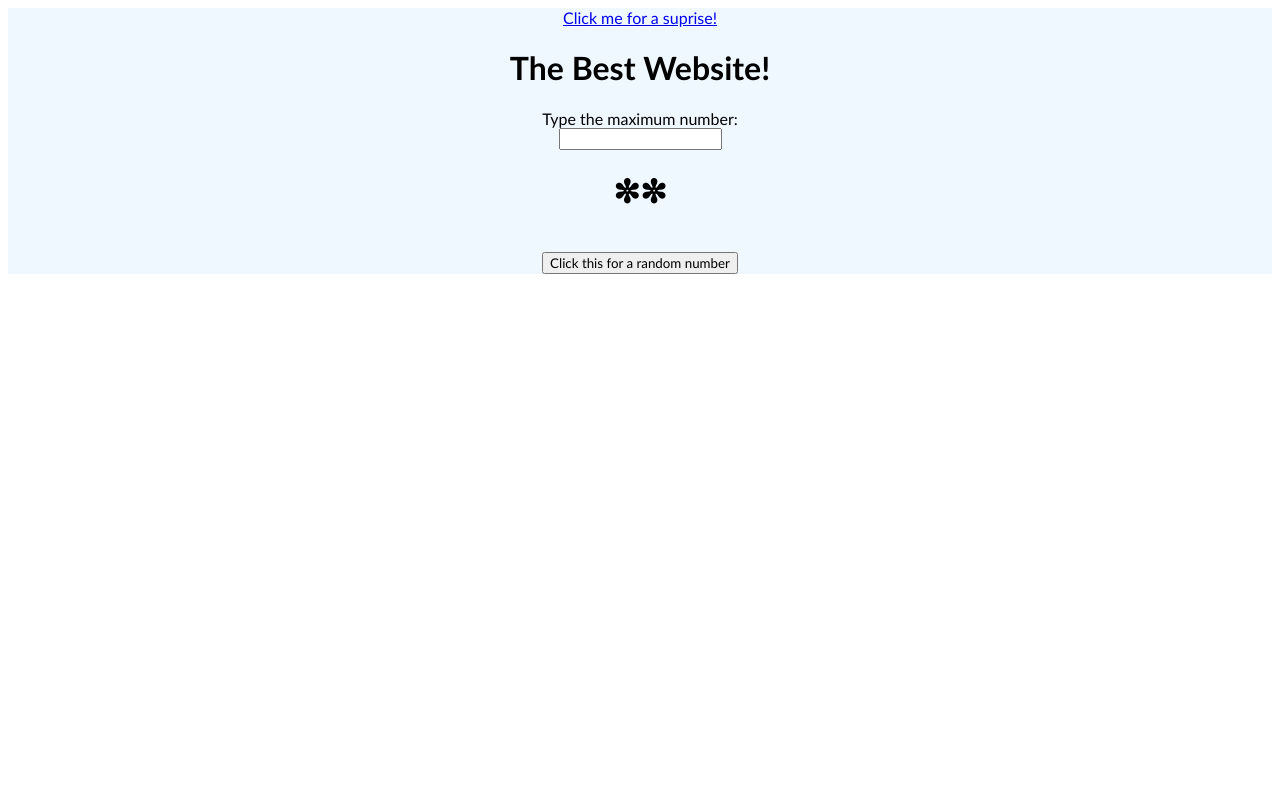
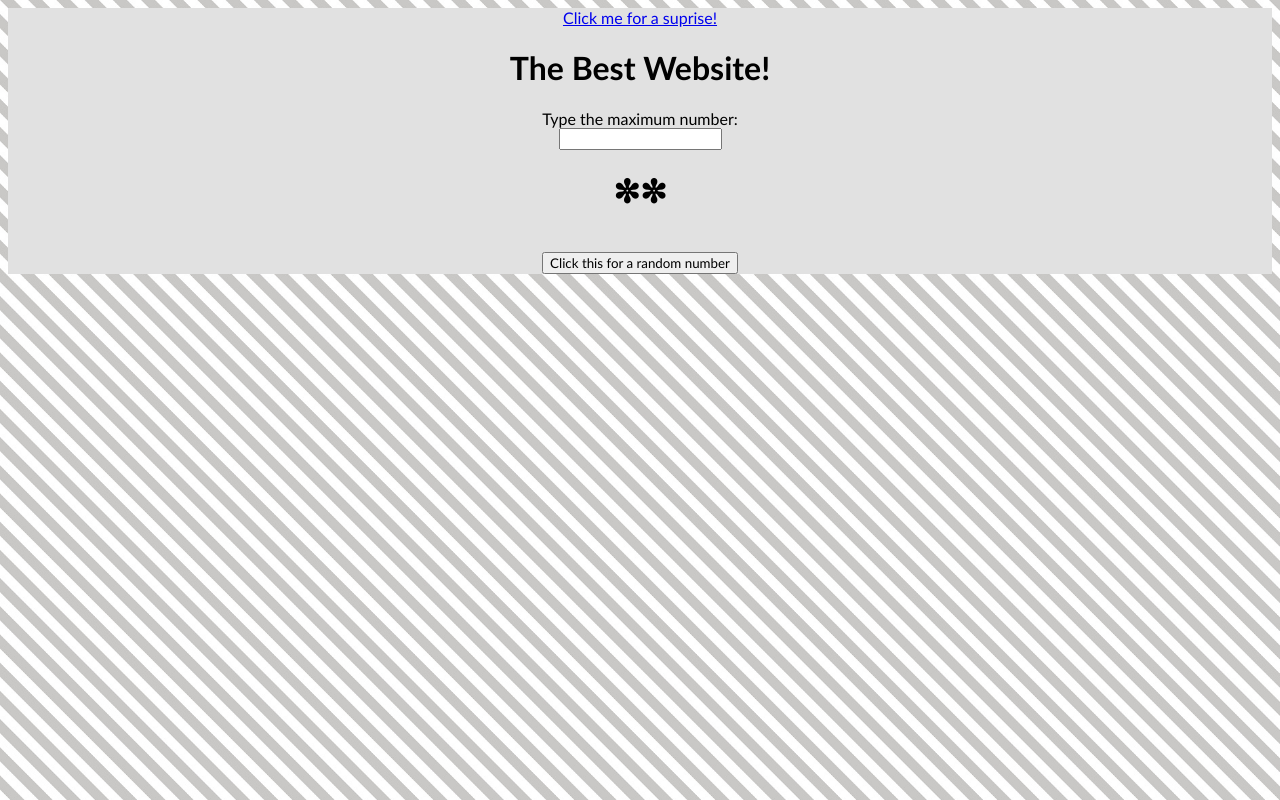
Before and after one commit to lunarisntcool/lunariscool.github.io, a website: page index.html in a window 1280 px wide. Drawn offline with Linux system fonts and the light colour scheme.

Commit message:
changed some styling

```diff
--- a/style.css
+++ b/style.css
@@ -1,17 +1,16 @@
-#scaramouche{
-    background:scroll, radial-gradient(1,1,1);
-    background-size: 2in;
-}
-
 #heading{
     font-variant: small-caps;
 }
 
-#stinkle
+#stinkle{
+    background-image: url("images/istockphoto-673326758-170667a.jpeg");
+    background-size: contain;
+}
 *{
     font-family: 'Gill Sans', 'Gill Sans MT', Calibri, 'Trebuchet MS', sans-serif;
 }
 
 #overall{
-    background-color: aliceblue;
+    cursor: crosshair;
+    background-color: rgb(225, 225, 225) ;
 }
```
Also changed, not shown: images/istockphoto-673326758-170667a.jpeg (added), images/test.jpg (added).
